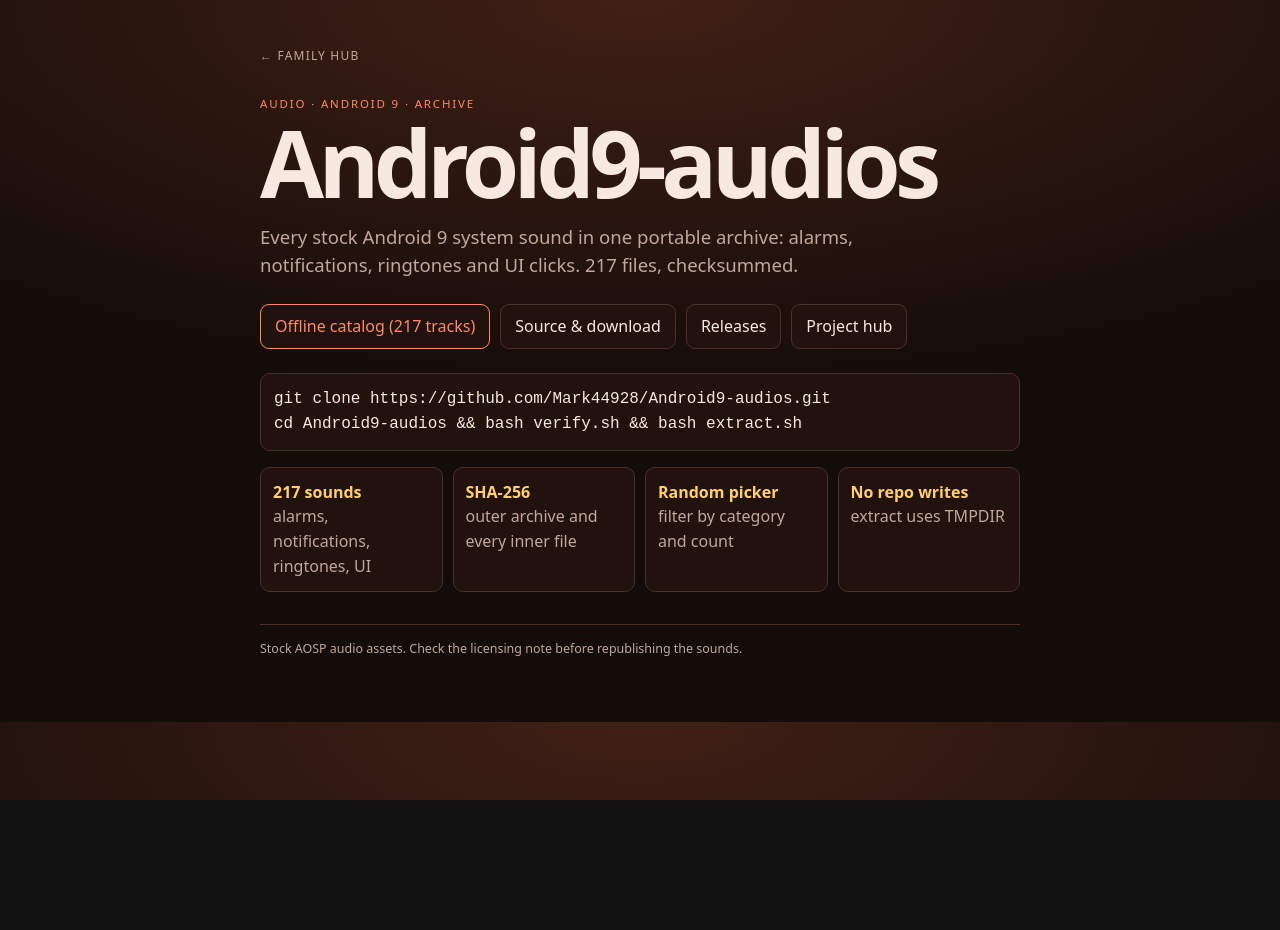
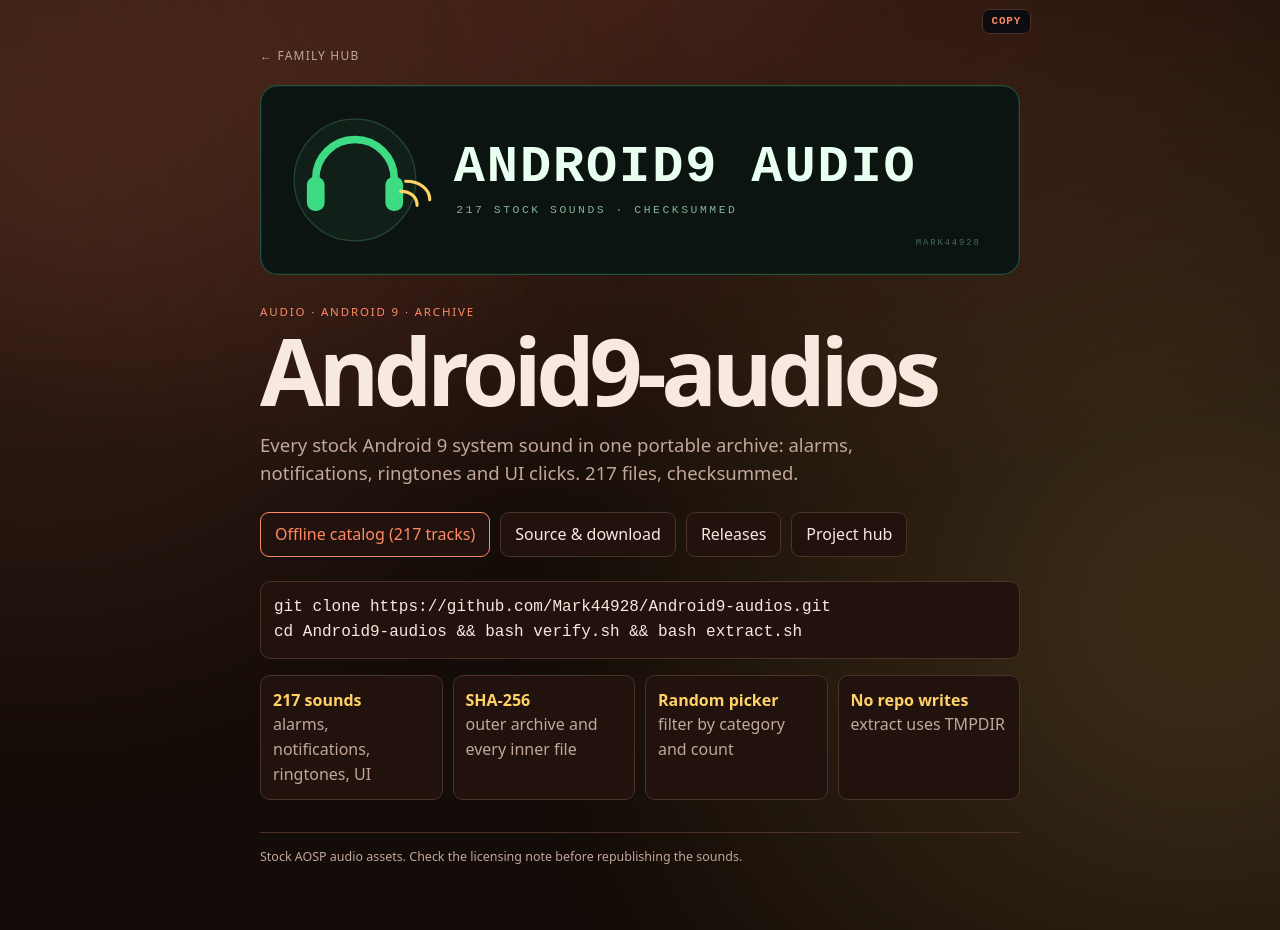
Before and after one commit to Mark44928/Android9-audios, a plain HTML site: page index.html in a window 1280 px wide. Before the commit the page ends 800 px from the top, so only its background shows below. Drawn offline with Linux system fonts and the light colour scheme.

```diff
--- /dev/null
+++ b/assets/family.css
@@ -0,0 +1,90 @@
+:root {
+  --family-glow: var(--a, var(--green, #61d7ff));
+  --family-glow2: var(--a2, var(--cyan, #ff5bd6));
+}
+
+@keyframes family-float {
+  from { transform: translate3d(-2%, -1%, 0) scale(1); }
+  to { transform: translate3d(3%, 2%, 0) scale(1.07); }
+}
+
+body::before,
+body::after {
+  content: "";
+  position: fixed;
+  pointer-events: none;
+  z-index: 0;
+}
+
+body::before {
+  inset: -25%;
+  background:
+    radial-gradient(circle at 20% 30%, var(--family-glow) 0, transparent 36%),
+    radial-gradient(circle at 80% 68%, var(--family-glow2) 0, transparent 38%);
+  filter: blur(58px);
+  opacity: .18;
+  animation: family-float 18s ease-in-out infinite alternate;
+}
+
+body::after {
+  inset: 0;
+  opacity: .12;
+  background-image:
+    linear-gradient(rgba(255, 255, 255, .14) 1px, transparent 1px),
+    linear-gradient(90deg, rgba(255, 255, 255, .14) 1px, transparent 1px);
+  background-size: 52px 52px;
+  -webkit-mask-image: radial-gradient(ellipse at 50% 20%, #000 0, transparent 76%);
+  mask-image: radial-gradient(ellipse at 50% 20%, #000 0, transparent 76%);
+}
+
+main {
+  position: relative;
+  z-index: 1;
+}
+
+.reveal {
+  opacity: 0;
+  transform: translateY(12px);
+  transition: opacity .48s ease, transform .48s ease;
+}
+
+.reveal.in {
+  opacity: 1;
+  transform: none;
+}
+
+pre.has-copy {
+  padding-right: 76px;
+}
+
+.copy-command {
+  position: absolute;
+  top: 9px;
+  right: 9px;
+  z-index: 2;
+  padding: 5px 9px;
+  border: 1px solid var(--b, rgba(120, 140, 160, .35));
+  border-radius: 7px;
+  background: rgba(5, 10, 16, .82);
+  color: var(--a, #7bd88f);
+  font: 700 11px/1.2 ui-monospace, monospace;
+  letter-spacing: .07em;
+  cursor: pointer;
+}
+
+.copy-command:hover,
+.copy-command:focus-visible {
+  border-color: var(--a, #7bd88f);
+  color: #fff;
+  outline: none;
+}
+
+:focus-visible {
+  outline: 2px solid var(--family-glow);
+  outline-offset: 3px;
+}
+
+@media (prefers-reduced-motion: reduce) {
+  body::before { animation: none; }
+  .reveal { opacity: 1; transform: none; transition: none; }
+}
--- /dev/null
+++ b/assets/family.js
@@ -0,0 +1,57 @@
+(() => {
+  "use strict";
+
+  const reduce = window.matchMedia("(prefers-reduced-motion: reduce)").matches;
+  if (!reduce && "IntersectionObserver" in window) {
+    const targets = new Set([
+      ...document.querySelectorAll("main > section, main > article, main > .grid > *, main > .card"),
+    ]);
+    const observer = new IntersectionObserver((entries) => {
+      for (const entry of entries) {
+        if (!entry.isIntersecting) continue;
+        entry.target.classList.add("in");
+        observer.unobserve(entry.target);
+      }
+    }, { rootMargin: "0px 0px -8% 0px", threshold: .08 });
+    for (const target of targets) {
+      target.classList.add("reveal");
+      observer.observe(target);
+    }
+  }
+
+  const fallbackCopy = (text) => {
+    const area = document.createElement("textarea");
+    area.value = text;
+    area.setAttribute("readonly", "");
+    area.style.cssText = "position:fixed;left:-9999px;top:0;opacity:0";
+    document.body.appendChild(area);
+    area.select();
+    let ok = false;
+    try { ok = document.execCommand("copy"); } catch (_) { ok = false; }
+    area.remove();
+    return ok;
+  };
+
+  for (const pre of document.querySelectorAll("pre")) {
+    const command = pre.textContent.trim();
+    if (!command) continue;
+    const button = document.createElement("button");
+    button.type = "button";
+    button.className = "copy-command";
+    button.textContent = "COPY";
+    button.setAttribute("aria-label", "Copy command");
+    button.addEventListener("click", () => {
+      const finish = (ok) => {
+        button.textContent = ok ? "COPIED" : "SELECT";
+        window.setTimeout(() => { button.textContent = "COPY"; }, 1400);
+      };
+      if (navigator.clipboard && navigator.clipboard.writeText) {
+        navigator.clipboard.writeText(command).then(() => finish(true), () => finish(fallbackCopy(command)));
+      } else {
+        finish(fallbackCopy(command));
+      }
+    });
+    pre.appendChild(button);
+    pre.classList.add("has-copy");
+  }
+})();
--- a/index.html
+++ b/index.html
@@ -3,6 +3,20 @@
 <meta charset="utf-8">
 <meta name="viewport" content="width=device-width,initial-scale=1">
 <title>Android9-audios — stock Android sounds</title>
+<link rel="canonical" href="https://mark44928.github.io/Android9-audios/">
+<meta property="og:type" content="website">
+<meta property="og:site_name" content="Mark44928">
+<meta property="og:title" content="Android9-audios — stock Android sounds">
+<meta property="og:description" content="217 stock Android 9 sounds with checksums and an offline searchable catalog.">
+<meta property="og:url" content="https://mark44928.github.io/Android9-audios/">
+<meta property="og:image" content="https://mark44928.github.io/Android9-audios/docs/og.png">
+<meta property="og:image:width" content="1200">
+<meta property="og:image:height" content="300">
+<meta name="twitter:card" content="summary_large_image">
+<meta name="twitter:image" content="https://mark44928.github.io/Android9-audios/docs/og.png">
+<link rel="icon" href="assets/logo.svg" type="image/svg+xml">
+<link rel="stylesheet" href="assets/family.css">
+<script defer src="assets/family.js"></script>
 <style>
 :root{color-scheme:dark;--bg:#140c08;--p:#21120d;--b:#4c3127;--t:#f7e9e0;--m:#c2a79a;--a:#ff8a65;--a2:#ffd166}
 *{box-sizing:border-box}body{margin:0;background:radial-gradient(80% 55% at 50% 0,#402016,var(--bg));color:var(--t);font:16px/1.55 ui-sans-serif,system-ui,sans-serif}
@@ -13,6 +27,7 @@ pre{background:var(--p);border:1px solid var(--b);border-radius:10px;padding:13p
 </style>
 <main>
 <a class="back" href="https://mark44928.github.io/Mark44928/">← Family hub</a>
+<p style="margin:18px 0 0"><img src="assets/logo.svg" alt="Android9-audios logo" width="760" style="width:100%;height:auto;display:block;border:0"></p>
 <p class="k">Audio · Android 9 · archive</p>
 <h1>Android9-audios</h1>
 <p class="lede">Every stock Android 9 system sound in one portable archive: alarms, notifications, ringtones and UI clicks. 217 files, checksummed.</p>
```
Also changed, not shown: assets/logo.svg (added), docs/og.png (added), 4 other files.
